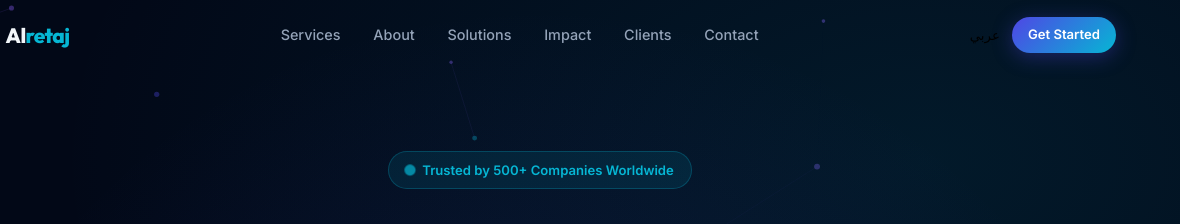
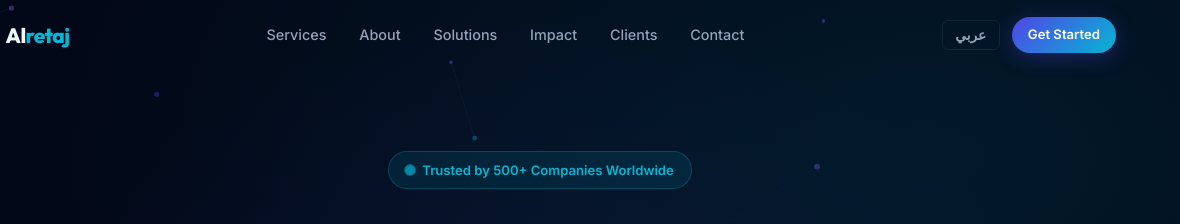
Before and after one commit to tabash7/aburayan, a plain HTML site: page index.html in a window 1280 px wide. Shown: the top 224 px of the page, 100-1280 px from the left. Drawn offline with Linux system fonts and the light colour scheme.

Commit message:
fixing language toggle

```diff
--- a/css/style.css
+++ b/css/style.css
@@ -291,6 +291,23 @@ select {
   display: flex;
   align-items: center;
   gap: 0.75rem;
+}
+
+.lang-toggle {
+  padding: 0.4rem 0.8rem;
+  border-radius: var(--radius-sm);
+  font-size: 0.85rem;
+  font-weight: 600;
+  color: var(--clr-text-muted);
+  background: transparent;
+  border: 1px solid var(--clr-border);
+  transition: var(--transition-fast);
+}
+
+.lang-toggle:hover {
+  color: var(--clr-text);
+  border-color: var(--clr-border-hover);
+  background: rgba(255, 255, 255, 0.05);
 }
 
 .hamburger {
```
